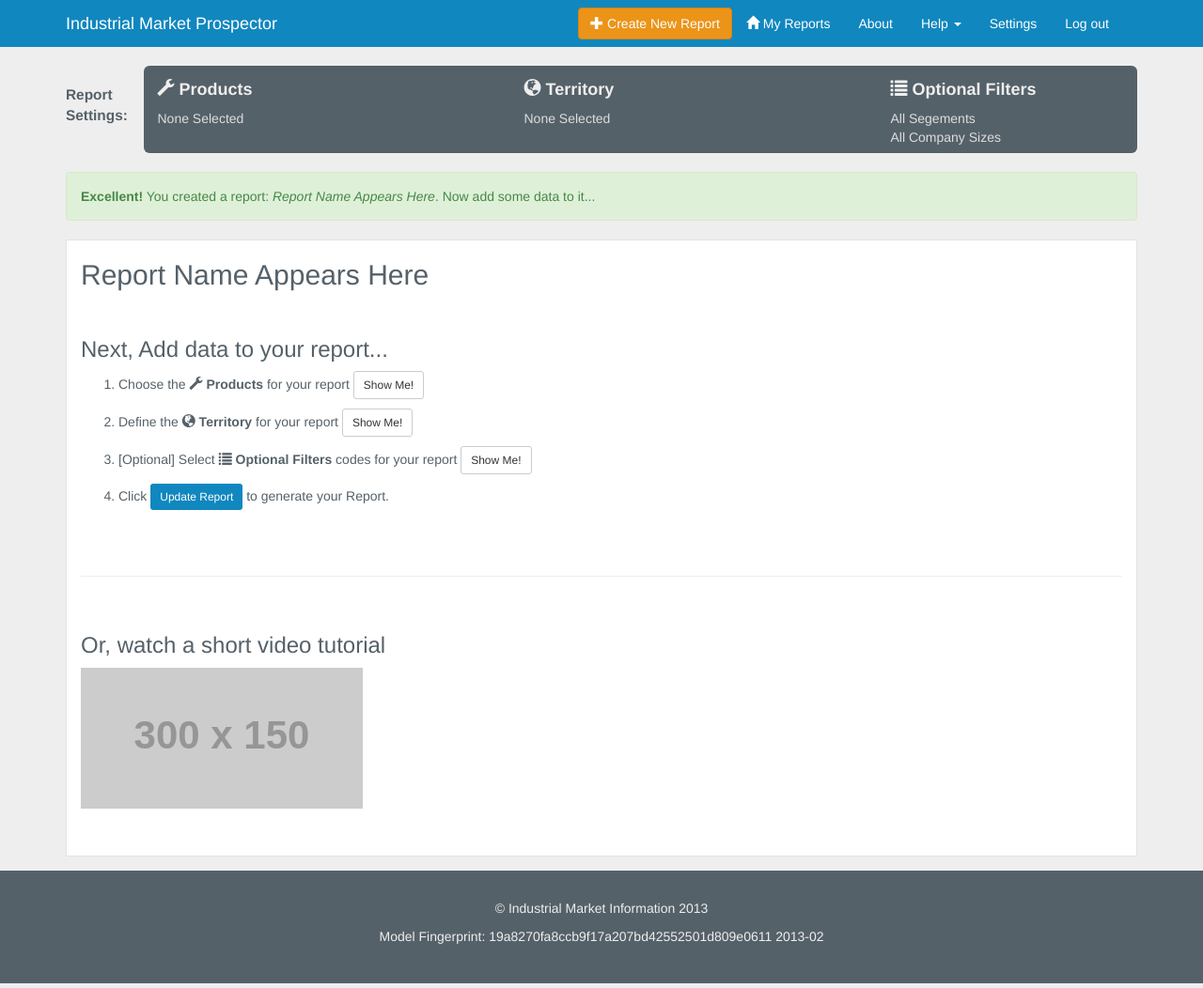
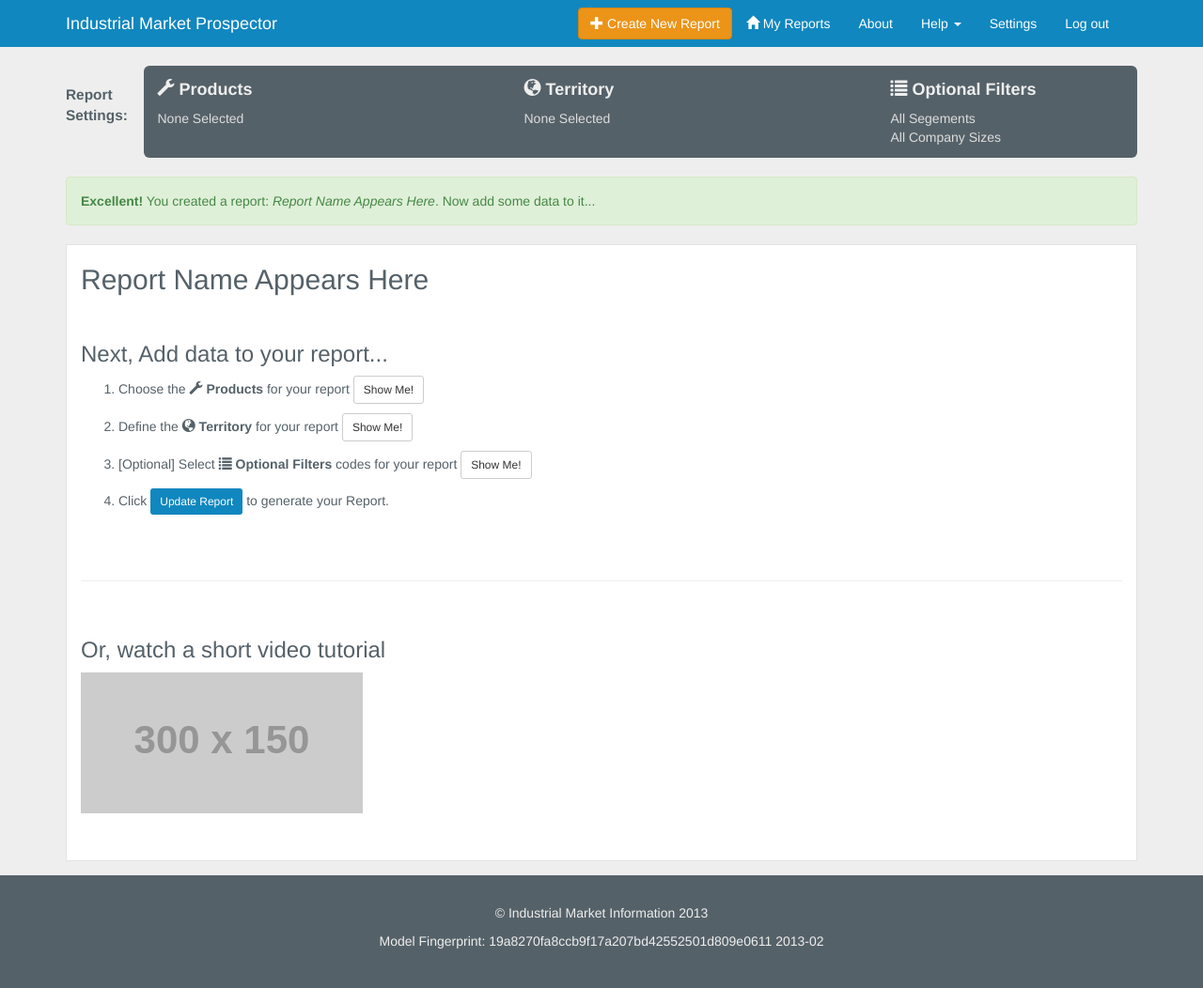
Before and after one commit to saintsjd/imi-ui, a Jekyll site: the page built from new.html, in a window 1280 px wide. Shown: the whole page at 94% size. Built offline with Jekyll 4.4.1, drawn with Linux system fonts in a browser that asks for light colours; Markdown is read by kramdown in place of the engine named in the settings.

Commit message:
touch up

```diff
--- a/css/main.css
+++ b/css/main.css
@@ -72,7 +72,7 @@ margin-bottom: 20px;
   padding-top: 12px;
   padding-left: 15px;
   overflow: hidden;
-  height: 93px;
+  height: 98px;
   background-color: #556169;
 }
 
```
